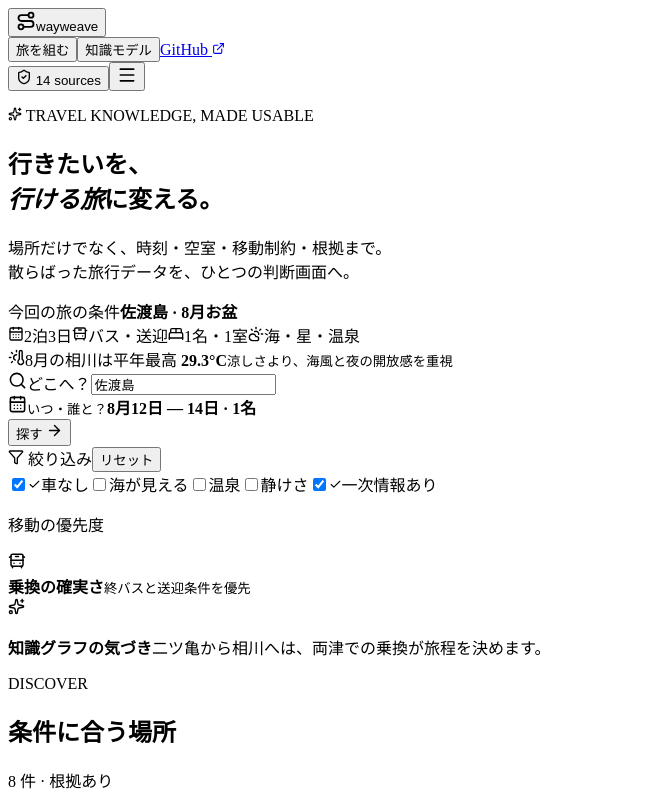
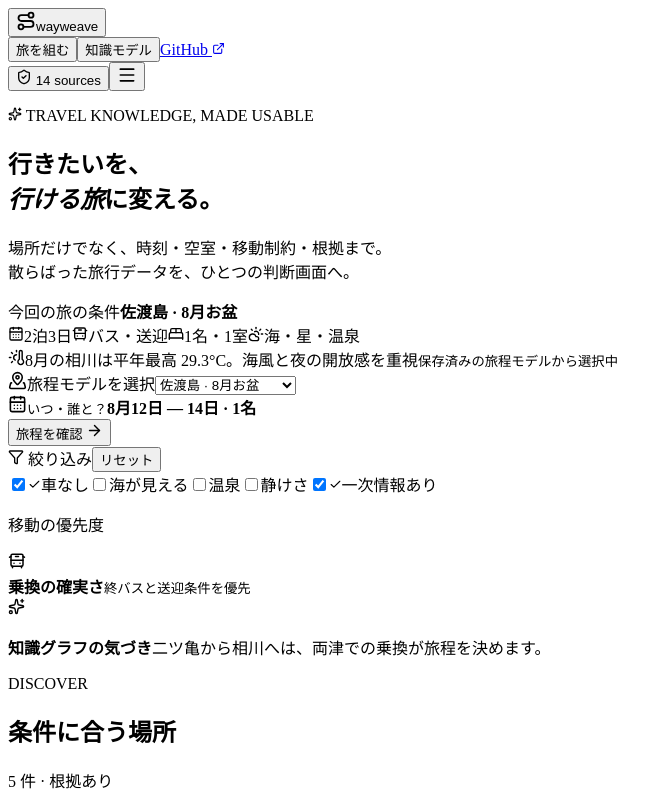
Before and after one commit to KAFKA2306/travel, a React (Vite) app: page / in a window 1280 px wide. Shown: the top 793 px of the page, without its empty margins (0-672 px from the left). Built offline with nearby package versions, Linux system fonts and the light colour scheme; the HTML template or start-up script is replaced by a standard one.

Commit message:
Use explicit trip model selection

```diff
--- a/src/App.tsx
+++ b/src/App.tsx
@@ -24,7 +24,7 @@ import {
   ThermometerSun,
   X,
 } from 'lucide-react'
-import { itinerary, ontologyGroups, places, sources } from './data'
+import { arimaItinerary, itinerary, ontologyGroups, places, sources, tripCatalog } from './data'
 import type { ItineraryItem, Place } from './types'
 
 const filters = [
@@ -43,26 +43,34 @@ const modeIcons: Record<ItineraryItem['mode'], typeof BusFront> = {
   walk: Footprints,
 }
 
+const isPlaceInTrip = (place: Place, tripId: string) => place.tripId ? place.tripId === tripId : tripId === 'sado-summer-2026'
+
 function App() {
   const [tab, setTab] = useState<'explore' | 'model'>('explore')
-  const [query, setQuery] = useState('佐渡島')
+  const [selectedTripId, setSelectedTripId] = useState('sado-summer-2026')
   const [activeFilters, setActiveFilters] = useState(new Set(['car-free', 'verified']))
   const [selectedPlaceId, setSelectedPlaceId] = useState('futatsugame-hotel')
   const [sourcesOpen, setSourcesOpen] = useState(false)
   const [menuOpen, setMenuOpen] = useState(false)
 
-  const visiblePlaces = useMemo(() => {
-    const normalizedQuery = query.trim().toLowerCase()
-    return places.filter((place) => {
-      const matchesQuery = !normalizedQuery || [place.name, place.area, place.description, ...place.tags]
-        .join(' ')
-        .toLowerCase()
-        .includes(normalizedQuery.replace('佐渡島', ''))
-      return matchesQuery && [...activeFilters].every((id) => filters.find((filter) => filter.id === id)?.test(place))
-    })
-  }, [activeFilters, query])
+  const selectedTrip = tripCatalog.find((trip) => trip.id === selectedTripId) ?? tripCatalog[0]
+  const tripBrief = selectedTripId === 'arima-onsen-2026'
+    ? { transport: '高速バス・送迎', theme: '温泉・料理・静けさ', note: '有馬六彩の金泉・銀泉を候補として保存' }
+    : { transport: 'バス・送迎', theme: '海・星・温泉', note: '8月の相川は平年最高 29.3°C。海風と夜の開放感を重視' }
+  const activeItinerary = selectedTripId === 'arima-onsen-2026' ? arimaItinerary : itinerary
 
-  const selectedPlace = places.find((place) => place.id === selectedPlaceId) ?? places[0]
+  const visiblePlaces = useMemo(() => places.filter((place) => (
+    isPlaceInTrip(place, selectedTripId)
+    && [...activeFilters].every((id) => filters.find((filter) => filter.id === id)?.test(place))
+  )), [activeFilters, selectedTripId])
+
+  const selectedPlace = places.find((place) => place.id === selectedPlaceId && isPlaceInTrip(place, selectedTripId)) ?? visiblePlaces[0] ?? places[0]
+
+  const selectTrip = (tripId: string) => {
+    setSelectedTripId(tripId)
+    const firstPlace = places.find((place) => isPlaceInTrip(place, tripId))
+    if (firstPlace) setSelectedPlaceId(firstPlace.id)
+  }
 
   const toggleFilter = (id: string) => {
     setActiveFilters((current) => {
@@ -107,23 +115,25 @@ function App() {
             </div>
             <div className="trip-brief-card">
               <span className="card-kicker">今回の旅の条件</span>
-              <strong>佐渡島 · 8月お盆</strong>
+              <strong>{selectedTrip.label}</strong>
               <div className="brief-grid">
-                <span><CalendarDays size={16} />2泊3日</span>
-                <span><BusFront size={16} />バス・送迎</span>
-                <span><BedDouble size={16} />1名・1室</span>
-                <span><CloudSun size={16} />海・星・温泉</span>
+                <span><CalendarDays size={16} />{selectedTrip.dateLabel}</span>
+                <span><BusFront size={16} />{tripBrief.transport}</span>
+                <span><BedDouble size={16} />{selectedTrip.party}</span>
+                <span><CloudSun size={16} />{tripBrief.theme}</span>
               </div>
-              <div className="weather-note"><ThermometerSun size={17} /><span>8月の相川は平年最高 <b>29.3°C</b><small>涼しさより、海風と夜の開放感を重視</small></span></div>
+              <div className="weather-note"><ThermometerSun size={17} /><span>{tripBrief.note}<small>保存済みの旅程モデルから選択中</small></span></div>
             </div>
           </section>
 
-          <section className="search-ribbon page-width" aria-label="旅行検索">
+          <section className="search-ribbon page-width" aria-label="旅程モデル選択">
             <div className="search-field">
-              <Search size={19} />
+              <MapPinned size={19} />
               <label>
-                <span>どこへ？</span>
-                <input value={query} onChange={(event) => setQuery(event.target.value)} aria-label="目的地・施設を検索" />
+                <span>旅程モデルを選択</span>
+                <select value={selectedTripId} onChange={(event) => selectTrip(event.target.value)} aria-label="保存済みの旅程モデルを選択">
+                  {tripCatalog.map((trip) => <option key={trip.id} value={trip.id}>{trip.label}</option>)}
+                </select>
               </label>
             </div>
             <div className="search-divider" />
@@ -132,7 +142,7 @@ function App() {
               <span><small>いつ・誰と？</small><b>8月12日 — 14日 · 1名</b></span>
             </div>
             <button className="primary-search" onClick={() => document.getElementById('results')?.scrollIntoView({ behavior: 'smooth' })}>
-              探す <ArrowRight size={17} />
+              旅程を確認 <ArrowRight size={17} />
             </button>
           </section>
 
@@ -166,18 +176,18 @@ function App() {
                 <span>{visiblePlaces.length} 件 · 根拠あり</span>
               </div>
 
-              <div className="atlas-card" aria-label="佐渡島の旅程マップ">
+              <div className="atlas-card" aria-label={`${selectedTrip.destination}の旅程マップ`}>
                 <div className="atlas-header">
                   <span><MapPinned size={16} /> 移動関係を表示</span>
                   <div className="atlas-legend"><i className="legend-bus" />バス <i className="legend-ferry" />フェリー</div>
                 </div>
                 <div className="atlas-surface">
-                  <svg viewBox="0 0 100 72" role="img" aria-label="二ツ亀、両津、相川を結ぶ経路">
+                  <svg viewBox="0 0 100 72" role="img" aria-label={`${selectedTrip.destination}の移動経路`}>
                     <path className="island-shape" d="M77 2C90 7 91 20 82 31c-4 5-3 11-2 17 2 11-9 23-22 21-8-1-9-10-18-10-8 0-18 7-25 1-8-7-1-16 5-22 8-8 16-16 25-20C57 12 65-2 77 2Z" />
                     <path className="route-line" d="M75 12 C80 26 76 38 70 48 C58 49 44 50 27 53" />
                     <path className="ferry-line" d="M70 48 C82 52 91 55 103 57" />
                   </svg>
-                  {places.slice(0, 6).map((place) => (
+                  {places.filter((place) => isPlaceInTrip(place, selectedTripId)).slice(0, 6).map((place) => (
                     <button
                       key={place.id}
                       className={`map-node accent-${place.accent} ${selectedPlace.id === place.id ? 'selected' : ''}`}
@@ -187,10 +197,10 @@ function App() {
                       title={place.name}
                     >
                       <span />
-                      {(selectedPlace.id === place.id || ['futatsugame', 'ryotsu-port', 'aikawa'].includes(place.id)) && <b>{place.name.replace('SADO', '').replace('HOTEL ', '')}</b>}
+                      {(selectedPlace.id === place.id || ['futatsugame', 'ryotsu-port', 'aikawa', 'arima-station', 'arima-roku'].includes(place.id)) && <b>{place.name.replace('SADO', '').replace('HOTEL ', '')}</b>}
                     </button>
                   ))}
-                  <div className="map-fact"><Clock3 size={14} /><span>両津 → 二ツ亀<br /><b>65分 · 直通</b></span></div>
+                  <div className="map-fact"><Clock3 size={14} /><span>{selectedTripId === 'arima-onsen-2026' ? '大阪 → 有馬温泉<br /><b>高速バス · 送迎</b>' : '両津 → 二ツ亀<br /><b>65分 · 直通</b>'}</span></div>
                 </div>
               </div>
 
@@ -210,7 +220,7 @@ function App() {
                     </span>
                   </button>
                 )) : (
-                  <div className="empty-state"><Search size={24} /><b>条件に合う場所がありません</b><span>フィルターを1つ外してみてください。</span></div>
+                  <div className="empty-state"><Search size={24} /><b>条件に合う場所がありません</b><span>選択中の旅程モデルのフィルターを1つ外してみてください。</span></div>
                 )}
               </div>
             </div>
@@ -222,9 +232,9 @@ function App() {
               </div>
               <div className="day-tabs"><button className="active">すべて</button><button>DAY 1</button><button>DAY 2</button><button>DAY 3</button></div>
               <div className="timeline">
-                {itinerary.map((item, index) => {
+                {activeItinerary.map((item, index) => {
                   const Icon = modeIcons[item.mode]
-                  const dayChanged = index === 0 || itinerary[index - 1].day !== item.day
+                  const dayChanged = index === 0 || activeItinerary[index - 1].day !== item.day
                   return (
                     <div key={item.id}>
                       {dayChanged && <div className="day-marker"><span>DAY {item.day}</span><small>{item.day === 1 ? '8月12日（水）' : item.day === 2 ? '8月13日（木）' : '8月14日（金）'}</small></div>}
```
